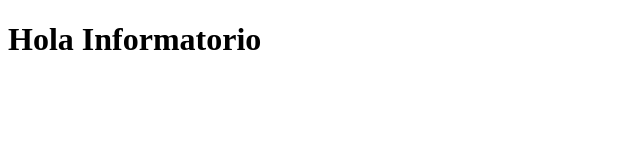
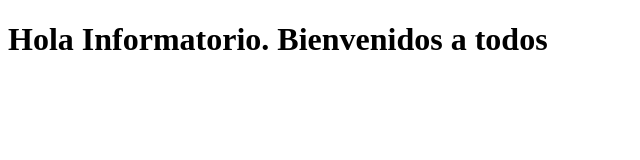
Before and after one commit to adriansuarez1999/ejemplo, a plain HTML site: page app/index.html in a window 1280 px wide. Shown: the whole page, without its empty margins (0-640 px from the left). Drawn offline with Linux system fonts and the light colour scheme.

Commit message:
agregamos mas palabras al titulo

```diff
--- a/app/index.html
+++ b/app/index.html
@@ -6,6 +6,6 @@
     <title>Primer despliegue</title>
 </head>
 <body>
-    <h1>Hola Informatorio</h1>
+    <h1>Hola Informatorio. Bienvenidos a todos</h1>
 </body>
 </html>
```
